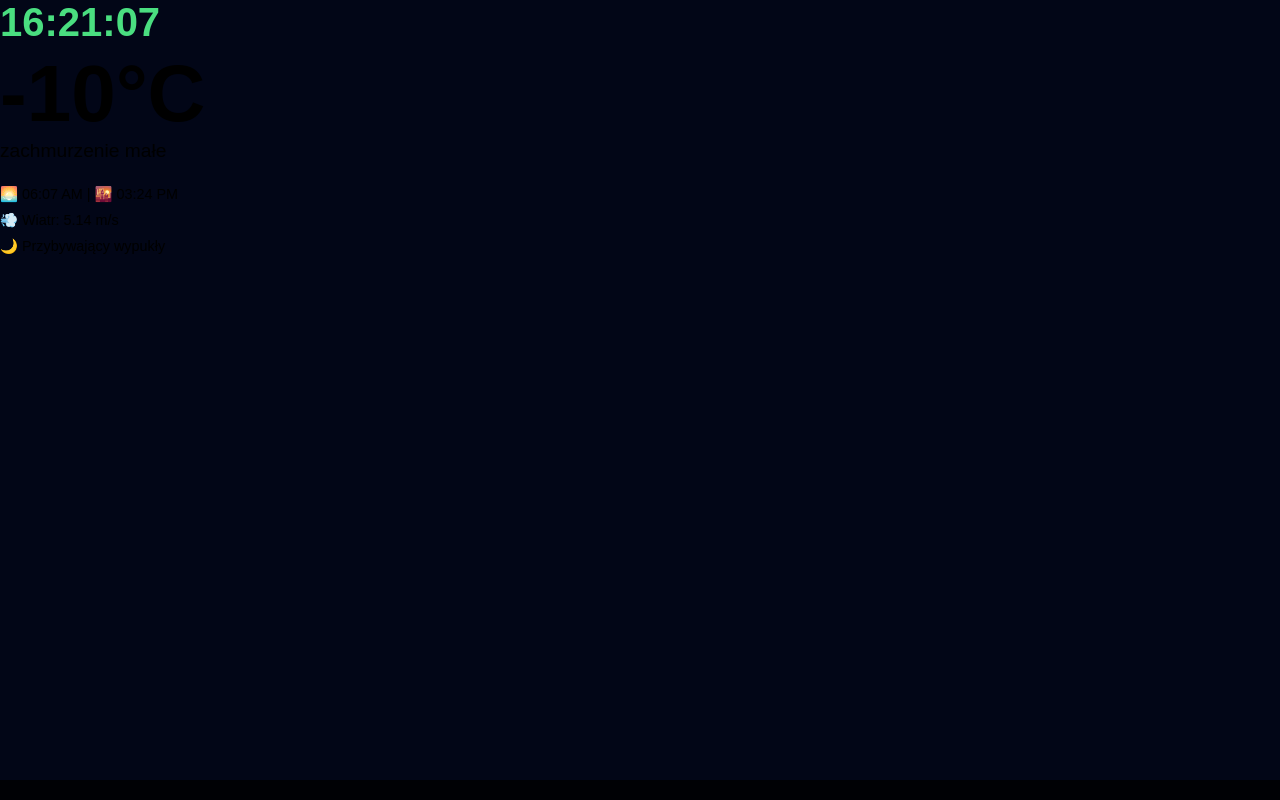
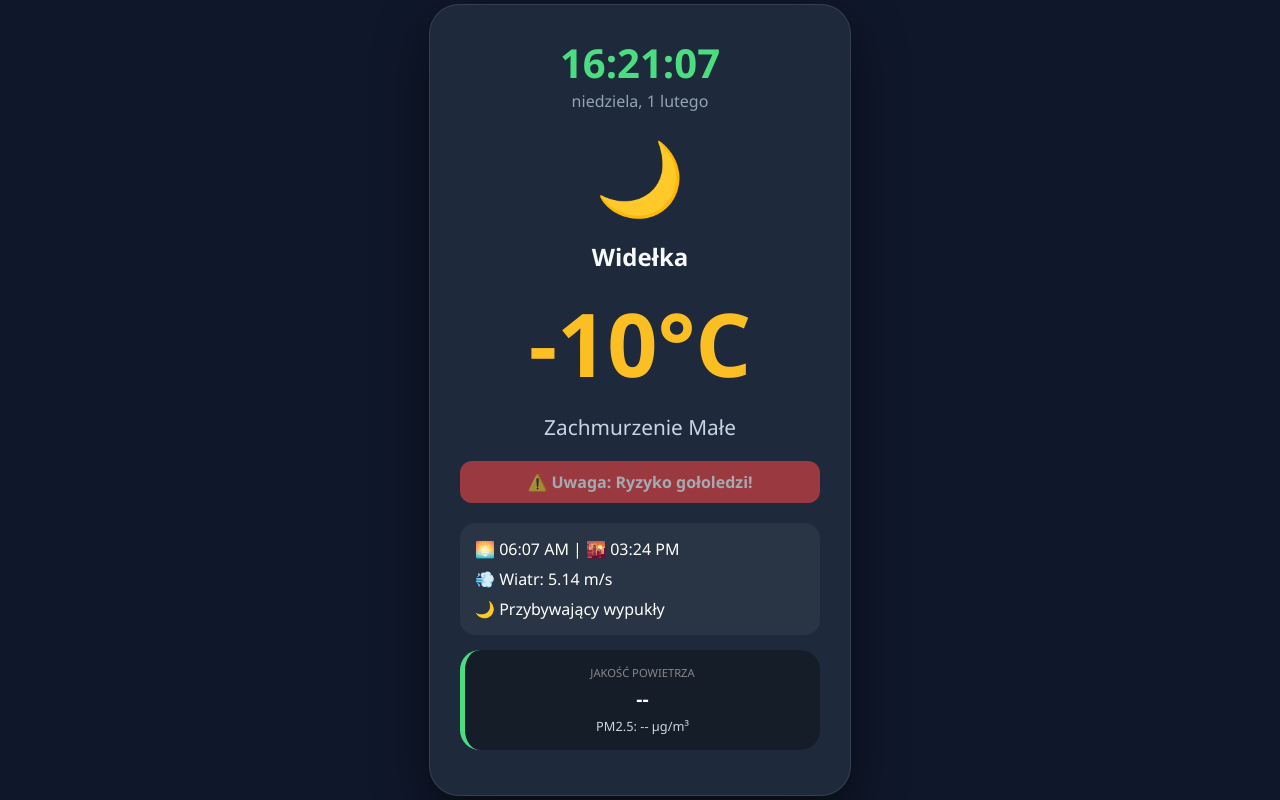
Before and after one commit to MiroslawDworak/Stacja-Pogody, a plain HTML site: page index.html in a window 1280 px wide. Drawn offline with Linux system fonts and the light colour scheme.

Commit message:
Poprawa wyglądu stacji

```diff
--- a/index.html
+++ b/index.html
@@ -5,23 +5,37 @@
     <meta name="viewport" content="width=device-width, initial-scale=1.0">
     <title>Stacja Widełka</title>
     <link rel="stylesheet" href="style.css">
+    <link rel="manifest" href="manifest.json">
 </head>
 <body>
-    <div class="card">
-        <div id="clock" style="font-size: 2.5rem; color: #4ade80; font-weight: bold; min-height: 3rem;">00:00:00</div>
+    <div class="card" id="main-card">
+        <div id="clock" class="clock">00:00:00</div>
+        <div id="day-of-week" class="date-box">--</div>
 
-        <div style="font-size: 5rem; font-weight: bold;"><span id="temp-akt">--</span>°C</div>
-        <div id="pogoda-opis" style="font-size: 1.2rem; margin-bottom: 20px;">Ładowanie...</div>
+        <div id="weather-icon" class="weather-icon">☀️</div>
+        <div class="location">Widełka</div>
 
-        <div style="text-align: left; font-size: 0.9rem; line-height: 1.8;">
-            <div id="sun">🌅 -- | 🌇 --</div>
-            <div id="wind">💨 Wiatr: --</div>
-            <div id="moon">🌙 Księżyc: --</div>
+        <div class="temp"><span id="temp-akt">--</span>°C</div>
+        <div id="pogoda-opis" class="desc">Ładowanie...</div>
+
+        <div id="weather-alert" class="alert-box" style="display: none;">
+            ⚠️ Uwaga: Ryzyko gołoledzi!
         </div>
+
+        <div class="info-grid">
+            <div id="sun-info">🌅 --:-- | 🌇 --:--</div>
+            <div id="wind-info">💨 -- m/s</div>
+            <div id="moon-info">🌙 --</div>
+        </div>
+
+        <div class="air-card">
+            <div class="air-label">Jakość powietrza</div>
+            <div id="air-status" class="air-val">--</div>
+            <div class="air-pm">PM2.5: <span id="pm25-val">--</span> µg/m³</div>
+        </div>
+
+        <div id="imieniny" class="imieniny"></div>
     </div>
-
-    <marquee id="woj" scrollamount="5" style="position: fixed; bottom: 0; background: rgba(0,0,0,0.8); color: #4ade80; width: 100%; padding: 10px;"></marquee>
-
     <script src="script.js"></script>
 </body>
 </html>
--- a/script.js
+++ b/script.js
@@ -1,61 +1,62 @@
-// --- FUNKCJA ZEGARA ---
-function startClock() {
-    const clockElement = document.getElementById('clock');
-
-    function update() {
-        const now = new Date();
-        const timeString = now.toLocaleTimeString('pl-PL', {
-            hour: '2-digit',
-            minute: '2-digit',
-            second: '2-digit'
-        });
-        if (clockElement) {
-            clockElement.innerText = timeString;
-        }
-    }
-
-    setInterval(update, 1000);
-    update(); // Start od razu
+function updateClock() {
+    const teraz = new Date();
+    document.getElementById('clock').innerText = teraz.toLocaleTimeString('pl-PL');
+    const opcje = { weekday: 'long', day: 'numeric', month: 'long' };
+    document.getElementById('day-of-week').innerText = teraz.toLocaleDateString('pl-PL', opcje);
 }
 
-// --- FUNKCJA POGODY ---
+function getIcon(desc, temp, isDay) {
+    const d = desc.toLowerCase();
+    if (!isDay) return "🌙";
+    if (temp <= 0 && d.includes("opady")) return "❄️";
+    if (d.includes("deszcz")) return "🌧️";
+    if (d.includes("zachmurzenie małe")) return "🌤️";
+    if (d.includes("zachmurzenie")) return "☁️";
+    return "☀️";
+}
+
 async function updateWeather() {
     try {
-        const response = await fetch('wynik_pogoda.json?t=' + Date.now());
-        const d = await response.json();
+        const response = await fetch('wynik_pogoda.json?t=' + new Date().getTime());
+        const data = await response.json();
+
+        const temp = Math.round(data.main.temp);
+        const desc = data.weather[0].description;
+        const isDay = data.sys.sunrise < (Date.now()/1000) && (Date.now()/1000) < data.sys.sunset;
 
         // Podstawowe dane
-        document.getElementById('temp-akt').innerText = Math.round(d.main.temp);
-        document.getElementById('pogoda-opis').innerText = d.weather[0].description;
+        document.getElementById('temp-akt').innerText = temp;
+        document.getElementById('pogoda-opis').innerText = desc;
+        document.getElementById('weather-icon').innerText = getIcon(desc, temp, isDay);
 
-        // Detale (jeśli istnieją w HTML)
-        if(document.getElementById('sun')) {
-            document.getElementById('sun').innerText = `🌅 ${new Date(d.sys.sunrise*1000).toLocaleTimeString([], {hour:'2-digit', minute:'2-digit'})} | 🌇 ${new Date(d.sys.sunset*1000).toLocaleTimeString([], {hour:'2-digit', minute:'2-digit'})}`;
-        }
-        if(document.getElementById('wind')) {
-            document.getElementById('wind').innerText = `💨 Wiatr: ${d.wind.speed} m/s`;
-        }
-        if(document.getElementById('moon')) {
-            document.getElementById('moon').innerText = `🌙 ${d.moon}`;
+        // Słońce i Księżyc
+        const sunrise = new Date(data.sys.sunrise * 1000).toLocaleTimeString([], {hour: '2-digit', minute:'2-digit'});
+        const sunset = new Date(data.sys.sunset * 1000).toLocaleTimeString([], {hour: '2-digit', minute:'2-digit'});
+        document.getElementById('sun-info').innerText = `🌅 ${sunrise} | 🌇 ${sunset}`;
+        document.getElementById('wind-info').innerText = `💨 Wiatr: ${data.wind.speed} m/s`;
+        document.getElementById('moon-info').innerText = `🌙 ${data.moon || "Przybywający"}`;
+
+        // Ostrzeżenie
+        const alertBox = document.getElementById('weather-alert');
+        if (temp <= 0) {
+            alertBox.style.display = "block";
+            alertBox.innerText = "⚠️ Uwaga: Ryzyko gołoledzi!";
+        } else { alertBox.style.display = "none"; }
+
+        // Jakość powietrza
+        if (data.air_quality) {
+            document.getElementById('air-status').innerText = data.air_quality.opis;
+            document.getElementById('pm25-val').innerText = Math.round(data.air_quality.pm25);
         }
 
-        // Miasta wojewódzkie
-        const wojElement = document.getElementById('woj');
-        if (wojElement && d.wojewodztwa) {
-            wojElement.innerHTML = d.wojewodztwa.map(m => ` ${m.city}: ${m.temp}°C `).join(' • ');
+        if (data.kalendarz) {
+            document.getElementById('imieniny').innerText = "Imieniny: " + data.kalendarz.imieniny;
         }
 
-        // Tło zależne od dnia/nocy
-        document.body.className = d.is_day ? (d.season || 'lato') : 'night';
-
-    } catch (e) {
-        console.log("Czekam na dane z pliku JSON...");
-    }
+    } catch (e) { console.error("Błąd ładowania danych:", e); }
 }
 
-// --- START WSZYSTKIEGO ---
-window.onload = () => {
-    startClock();
-    updateWeather();
-    setInterval(updateWeather, 300000); // Pogoda co 5 min
-};
+setInterval(updateClock, 1000);
+setInterval(updateWeather, 300000);
+updateClock();
+updateWeather();
--- a/style.css
+++ b/style.css
@@ -1,10 +1,49 @@
-body { transition: 2s; overflow: hidden; font-family: sans-serif; height: 100vh; margin: 0; }
-.zima { background: #1e3a8a; } .night { background: #020617; }
-.p { position: fixed; pointer-events: none; z-index: 1; }
-.snow::after { content: '❄'; color: white; }
-.rain::after { content: '💧'; color: #60a5fa; }
-.snow, .rain { top: -10%; animation: fall linear infinite; }
-.stars { width: 2px; height: 2px; background: white; animation: blink 2s infinite; }
-@keyframes fall { to { transform: translateY(110vh); } }
-@keyframes blink { 0%, 100% { opacity: 0.3; } 50% { opacity: 1; } }
-#woj { position: fixed; bottom: 0; background: rgba(0,0,0,0.8); color: #4ade80; width: 100%; padding: 10px; white-space: nowrap; }
+body {
+    background: #0f172a;
+    color: white;
+    font-family: 'Segoe UI', sans-serif;
+    display: flex;
+    justify-content: center;
+    align-items: center;
+    min-height: 100vh;
+    margin: 0;
+}
+
+.card {
+    background: #1e293b;
+    padding: 30px;
+    border-radius: 30px;
+    width: 90%;
+    max-width: 360px;
+    text-align: center;
+    box-shadow: 0 20px 50px rgba(0,0,0,0.5);
+    border: 1px solid rgba(255,255,255,0.1);
+}
+
+.clock { font-size: 2.5rem; color: #4ade80; font-weight: bold; }
+.date-box { color: #94a3b8; font-size: 1rem; margin-bottom: 10px; }
+.weather-icon { font-size: 4.5rem; margin: 15px 0; }
+.location { font-size: 1.5rem; font-weight: bold; color: #f8fafc; }
+.temp { font-size: 5.5rem; font-weight: bold; color: #fbbf24; margin: 10px 0; }
+.desc { font-size: 1.3rem; text-transform: capitalize; color: #cbd5e1; margin-bottom: 20px; }
+
+.alert-box {
+    background: #ef4444; color: white; padding: 10px;
+    border-radius: 12px; margin-bottom: 20px; font-weight: bold;
+    animation: pulse 2s infinite;
+}
+
+.info-grid {
+    display: flex; flex-direction: column; gap: 8px;
+    background: rgba(255,255,255,0.05); padding: 15px; border-radius: 15px;
+    text-align: left; font-size: 1rem;
+}
+
+.air-card { background: rgba(0,0,0,0.3); border-radius: 20px; padding: 15px; margin-top: 15px; border-left: 5px solid #4ade80; }
+.air-label { font-size: 0.7rem; color: #888; text-transform: uppercase; }
+.air-val { font-size: 1.2rem; font-weight: bold; margin: 5px 0; }
+.air-pm { font-size: 0.8rem; color: #cbd5e1; }
+
+.imieniny { color: #4ade80; margin-top: 15px; font-size: 0.9rem; font-weight: 500; }
+
+@keyframes pulse { 0%, 100% { opacity: 1; } 50% { opacity: 0.6; } }
```
Also changed, not shown: 1 other file.
